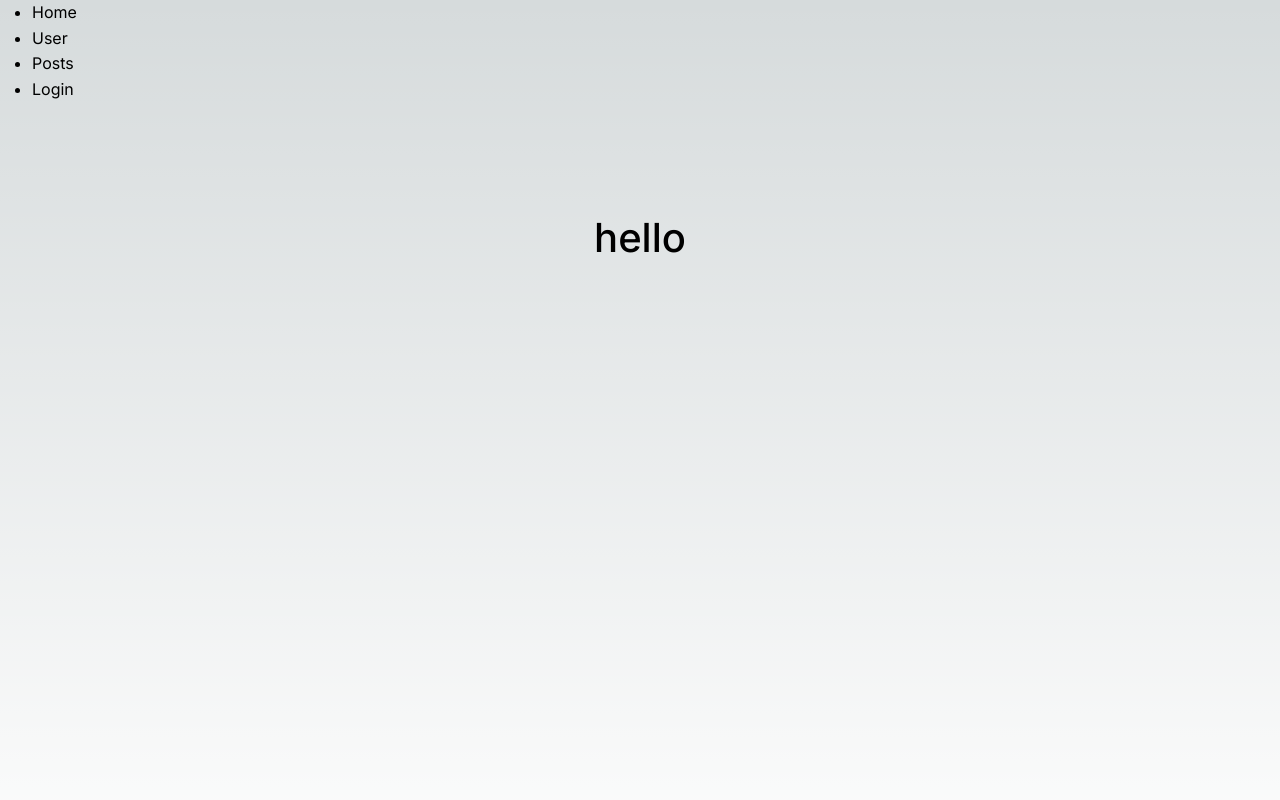
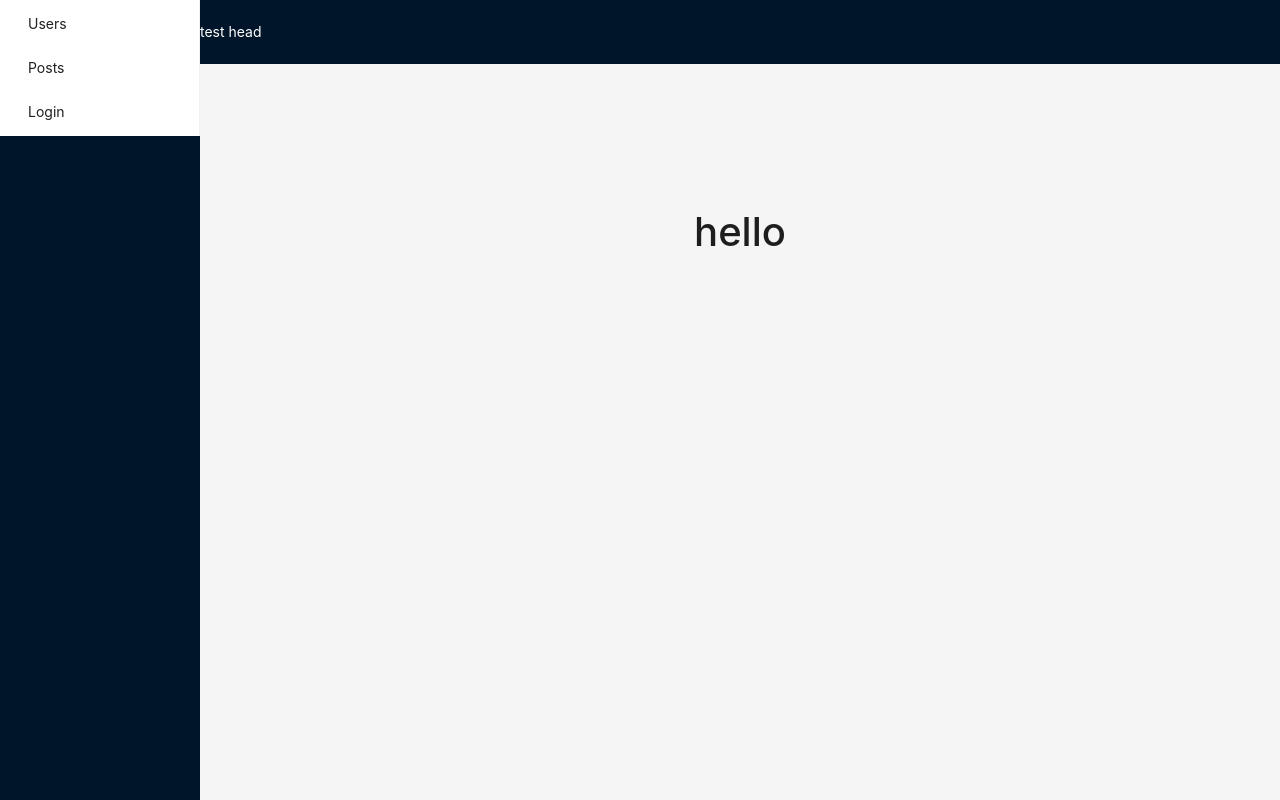
Before and after one commit to StevenRedsquare/test-next, a Next.js app in the folder client/: page / in a window 1280 px wide. Shown: the top 800 px of the page. Built offline with nearby package versions, Linux system fonts and the light colour scheme.

Commit message:
antd sidebar

```diff
--- /dev/null
+++ b/client/components/footer.tsx
@@ -0,0 +1,16 @@
+import React from 'react'
+import { Layout } from 'antd';
+
+const { Footer } = Layout;
+
+const FooterComponent = () => {
+    return (
+        <>
+            <Footer style={{ textAlign: 'center' }}>
+                Ant Design ©{new Date().getFullYear()} Created by Ant UED
+            </Footer>
+        </>
+    )
+}
+
+export default FooterComponent
--- /dev/null
+++ b/client/components/header.tsx
@@ -0,0 +1,16 @@
+import React from 'react'
+import { Layout } from 'antd';
+
+const { Header } = Layout;
+
+const HeaderComponent = () => {
+    return (
+        <>
+            <Header style={{ padding: 0, color: "#FFF" }}>
+                test head
+            </Header>
+        </>
+    )
+}
+
+export default HeaderComponent
--- a/client/components/layout/layoutWrapper.tsx
+++ b/client/components/layout/layoutWrapper.tsx
@@ -1,6 +1,11 @@
 "use client";
 import Sidebar from "@/components/sidebar";
+import Header from "@/components/header";
+import Footer  from "@/components/footer";
+import { Layout } from 'antd'
 import { usePathname } from "next/navigation";
+
+const { Content } = Layout;
 
 const LayoutWrapper = ({ children }: { children: React.ReactNode }) => {
     const pathname = usePathname();
@@ -8,10 +13,23 @@ const LayoutWrapper = ({ children }: { children: React.ReactNode }) => {
     const hasSidebar = !excludeSidebarRoute.includes(pathname);
 
     return (
-        <div>
+        <Layout style={{ minHeight:"100vh"}}>
             {hasSidebar && <Sidebar />}
-            <main>{children}</main>
-        </div>
+            <Layout>
+                <Header />
+                <Content style={{ margin: '24px 16px 0' }}>
+                <div
+                    style={{
+                    padding: 24,
+                    minHeight: 360,
+                    }}
+                >
+                    {children}
+                </div>
+                </Content>
+                <Footer />
+            </Layout>
+        </Layout>
     );
 };
 
--- a/client/components/sidebar.tsx
+++ b/client/components/sidebar.tsx
@@ -1,24 +1,47 @@
 import React from "react";
 import Link from "next/link";
 
+import { Layout, Menu, theme } from 'antd';
+const { Sider } = Layout;
+const items = ['users','posts','login'].map(
+    (str, index) => ({
+        key: String(index + 1),
+        label: `nav ${str}`,
+        href: `/${str}`
+      }),
+)
+
 const Sidebar = ({}) => {
     return (
-        <nav>
-            <ul>
-                <li>
-                    <Link href="/">Home</Link>
-                </li>
-                <li>
-                    <Link href="/users">User</Link>
-                </li>
-                <li>
-                    <Link href="/posts">Posts</Link>
-                </li>
-                <li>
-                    <Link href="/login">Login</Link>
-                </li>
-            </ul>
-        </nav>
+        <Sider
+            breakpoint="lg"
+            collapsedWidth="0"
+            onBreakpoint={(broken) => {
+                console.log(broken);
+            }}
+            onCollapse={(collapsed, type) => {
+                console.log(collapsed, type);
+            }}
+            >
+            <div className="demo-logo-vertical" />
+            <Menu mode="inline">
+                <Menu.Item>
+                    <Link href="/users">
+                        Users
+                    </Link>
+                </Menu.Item>
+                <Menu.Item>
+                    <Link href="/posts">
+                        Posts
+                    </Link>
+                </Menu.Item>
+                <Menu.Item>
+                    <Link href="/login">
+                        Login
+                    </Link>
+                </Menu.Item>
+            </Menu>
+        </Sider>
     );
 };
 
```
Also changed, not shown: client/app/users/page.tsx (+21 -5 lines).
